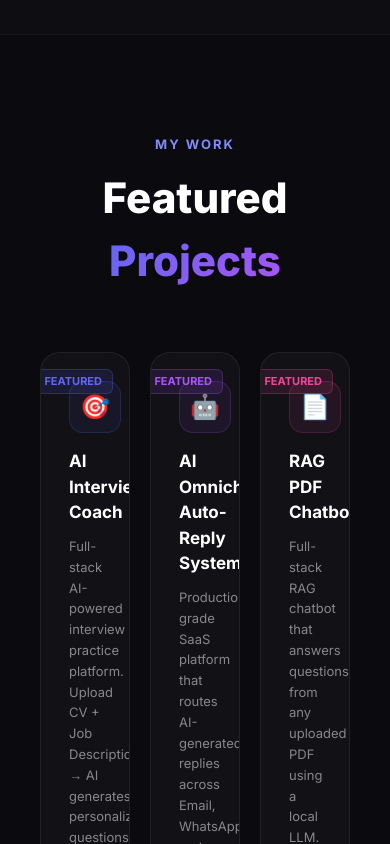
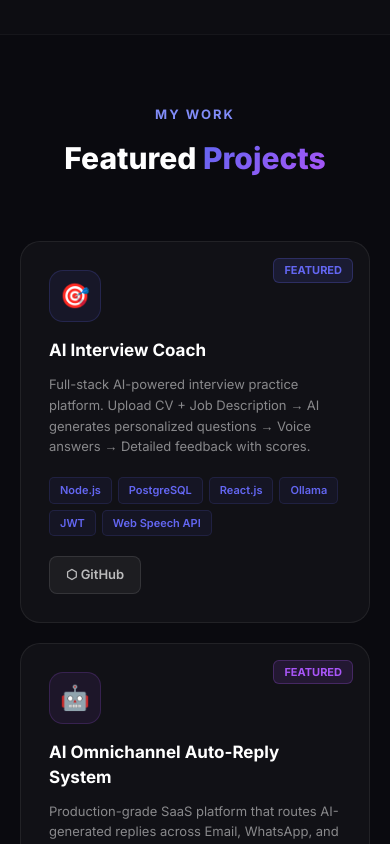
Before and after one commit to abdu2256/portfolio, a React (Create React App) app: page / in a window 390 px wide. Shown: the part 3200-4044 px from the top of the page. Built offline with nearby package versions, Linux system fonts and the light colour scheme.

Commit message:
fix mobile responsiveness - navbar and projects grid

```diff
--- a/src/components/Projects.js
+++ b/src/components/Projects.js
@@ -1,18 +1,26 @@
-import { useState } from 'react';
+import { useState, useEffect } from 'react';
 import { projects } from '../data/projects';
 
 export default function Projects() {
   const [showAll, setShowAll] = useState(false);
+  const [isMobile, setIsMobile] = useState(false);
   const displayed = showAll ? projects : projects.slice(0, 6);
 
+  useEffect(() => {
+    const checkSize = () => setIsMobile(window.innerWidth <= 768);
+    checkSize();
+    window.addEventListener('resize', checkSize);
+    return () => window.removeEventListener('resize', checkSize);
+  }, []);
+
   return (
-    <section id="projects" style={{ padding: '100px 40px' }}>
+    <section id="projects" style={{ padding: isMobile ? '70px 20px' : '100px 40px' }}>
       <div style={{ maxWidth: '1100px', margin: '0 auto' }}>
         <div style={{ textAlign: 'center', marginBottom: '60px' }}>
           <div style={{ color: '#818cf8', fontSize: '13px', fontWeight: '700', letterSpacing: '2px', marginBottom: '12px' }}>
             MY WORK
           </div>
-          <h2 style={{ fontSize: '42px', fontWeight: '800', color: 'white', margin: 0 }}>
+          <h2 style={{ fontSize: isMobile ? '30px' : '42px', fontWeight: '800', color: 'white', margin: 0 }}>
             Featured{' '}
             <span style={{
               background: 'linear-gradient(135deg, #6366f1, #a855f7)',
@@ -23,7 +31,7 @@ export default function Projects() {
 
         <div style={{
           display: 'grid',
-          gridTemplateColumns: 'repeat(3, 1fr)',
+          gridTemplateColumns: isMobile ? '1fr' : 'repeat(auto-fit, minmax(300px, 1fr))',
           gap: '20px'
         }}>
           {displayed.map(project => (
@@ -32,7 +40,8 @@ export default function Projects() {
               border: '1px solid rgba(255,255,255,0.07)',
               borderRadius: '20px', padding: '28px',
               transition: 'all 0.3s', cursor: 'pointer',
-              position: 'relative', overflow: 'hidden'
+              position: 'relative', overflow: 'hidden',
+              boxSizing: 'border-box'
             }}
               onMouseEnter={e => {
                 e.currentTarget.style.border = `1px solid ${project.color}40`;
@@ -88,7 +97,7 @@ export default function Projects() {
                 ))}
               </div>
 
-              <div style={{ display: 'flex', gap: '10px' }}>
+              <div style={{ display: 'flex', gap: '10px', flexWrap: 'wrap' }}>
                 <a href={project.github} target="_blank" rel="noreferrer" style={{
                   display: 'flex', alignItems: 'center', gap: '6px',
                   padding: '8px 16px',
```
